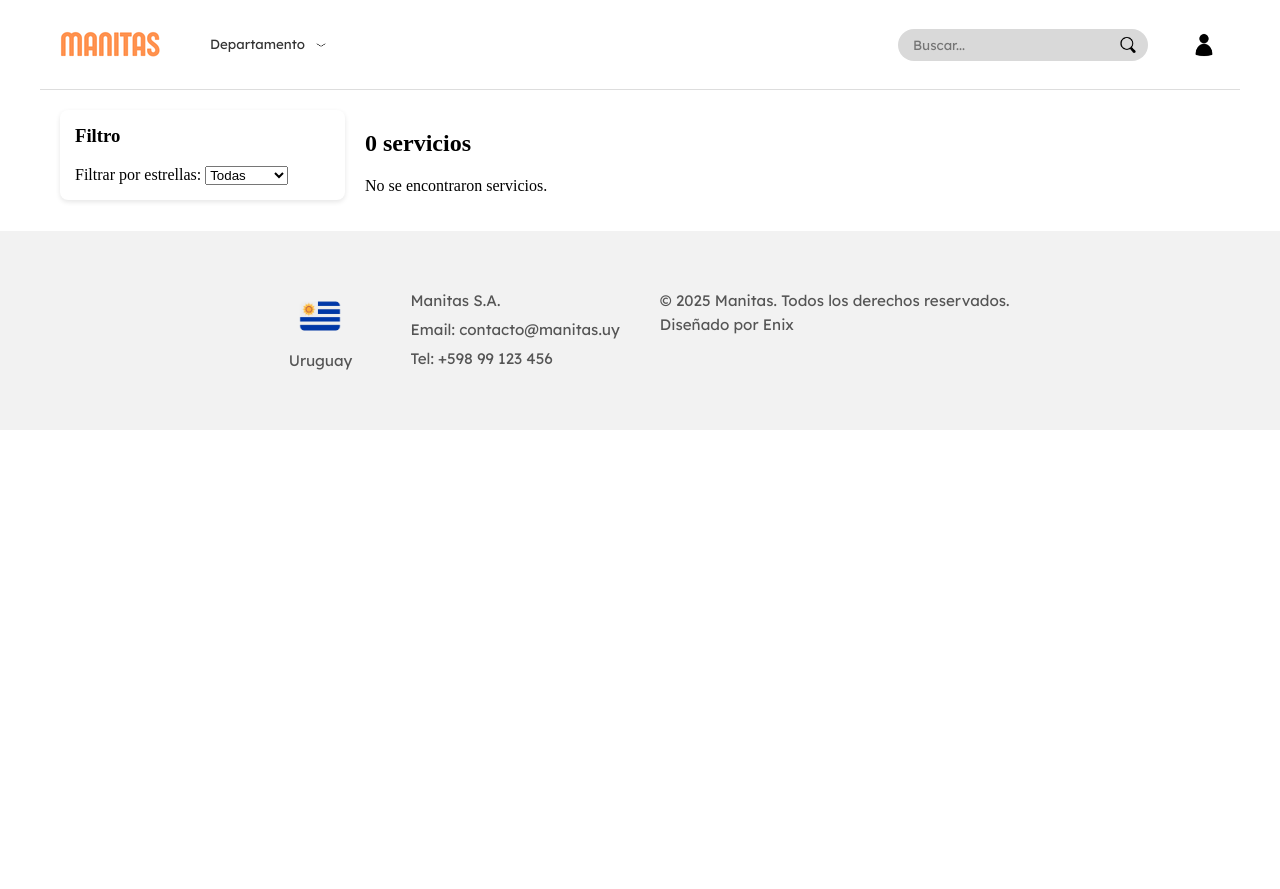
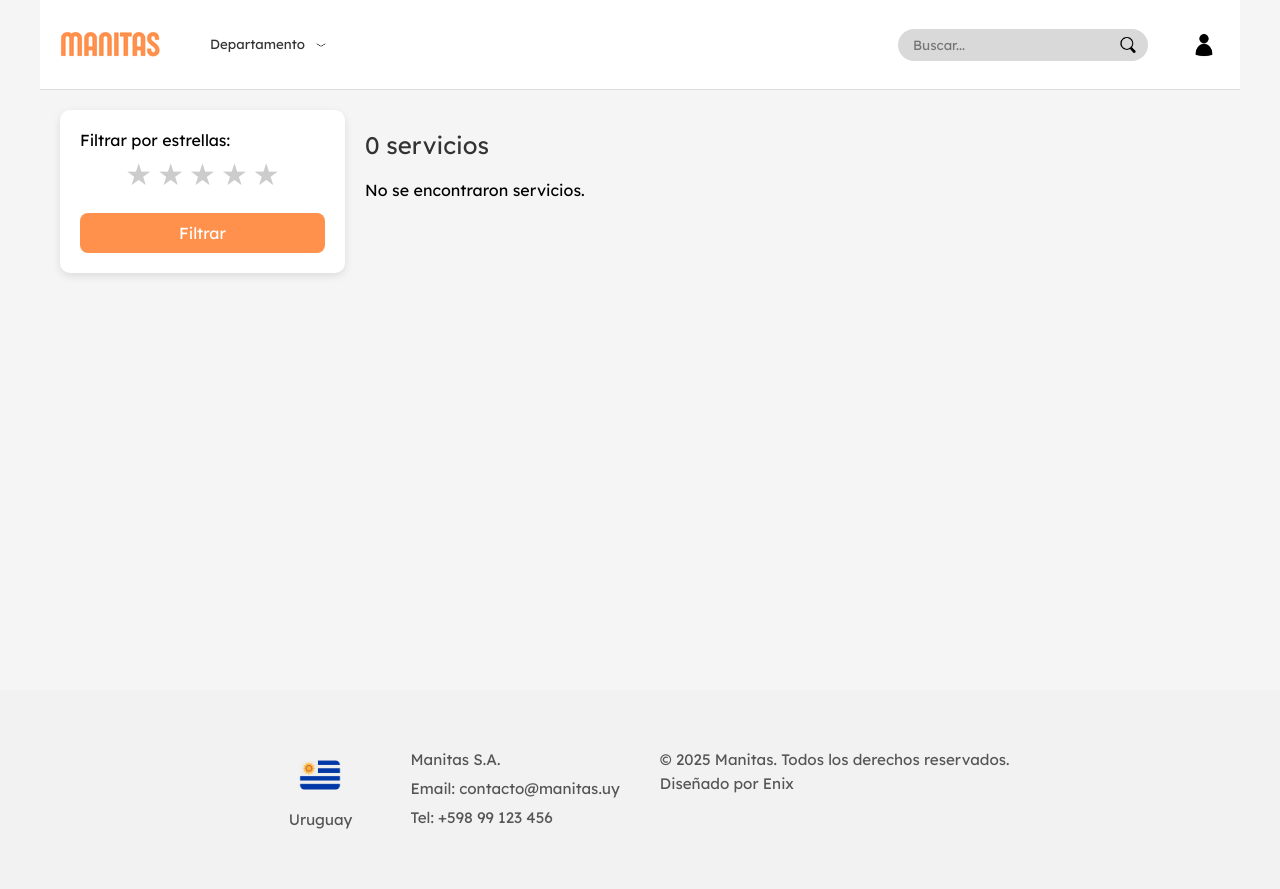
Before and after one commit to martu12345/Proyecto, a PHP site: page /apps/VIstas/paginas/busqueda.php in a window 1280 px wide. Before the commit the page ends 430 px from the top, so only its background shows below. Run offline with PHP 8.4, Linux system fonts and the light colour scheme.

```diff
--- a/apps/Controlador/ServicioControlador.php
+++ b/apps/Controlador/ServicioControlador.php
@@ -1,7 +1,6 @@
 <?php
 require_once($_SERVER['DOCUMENT_ROOT'] . '/Proyecto/apps/modelos/servicio.php');
 require_once($_SERVER['DOCUMENT_ROOT'] . '/Proyecto/apps/modelos/conexion.php');
-
 
 if ($_SERVER['REQUEST_METHOD'] === 'POST') {
 
@@ -43,3 +42,4 @@ if ($_SERVER['REQUEST_METHOD'] === 'POST') {
         echo json_encode(['success' => true, 'mensaje' => 'Servicio creado correctamente']);
     }
 }
+?>
--- a/apps/VIstas/layout/navbar.php
+++ b/apps/VIstas/layout/navbar.php
@@ -22,6 +22,18 @@
                     <option value="rocha">Rocha</option>
                     <option value="salto">Salto</option>
                     <option value="artigas">Artigas</option>
+                    <option value="cerro_largo">Cerro Largo</option>
+                    <option value="durazno">Durazno</option>
+                    <option value="flores">Flores</option>
+                    <option value="florida">Florida</option>
+                    <option value="lavalleja">Lavalleja</option>
+                    <option value="paysandu">Paysandú</option>
+                    <option value="rio_negro">Río Negro</option>
+                    <option value="rivera">Rivera</option>
+                    <option value="san_jose">San José</option>
+                    <option value="soriano">Soriano</option>
+                    <option value="tacuarembo">Tacuarembó</option>
+                    <option value="treinta_y_tres">Treinta y Tres</option>
                 </select>
             </form>
         </div>
@@ -37,18 +49,14 @@
             </form>
         </div>
 
-
-
-
         <div class="perfil">
             <div class="perfil-btn">
                 <img src="/Proyecto/public/imagen/icono/icono_avatar.png" alt="Mi perfil">
             </div>
             <div class="perfil-menu">
-                <a href=" /Proyecto/apps/Controlador/BuscarControlador.php">Iniciar sesión</a>
+                <a href="/Proyecto/apps/Controlador/BuscarControlador.php">Iniciar sesión</a>
                 <a href="/Proyecto/apps/vistas/autenticacion/registro.php">Registrarse</a>
             </div>
         </div>
-
     </div>
 </nav>
--- a/apps/VIstas/paginas/busqueda.php
+++ b/apps/VIstas/paginas/busqueda.php
@@ -29,18 +29,29 @@ unset($_SESSION['servicios']); // esto limpia la sesion despues de usarla
         <div class="contenedor-principal">
 
             <aside class="columna-izquierda">
-                <div class="filtro">
-                    <h3>Filtro</h3>
-                    <label for="estrellas">Filtrar por estrellas:</label>
-                    <select id="estrellas" name="estrellas">
-                        <option value="">Todas</option>
-                        <option value="5">5 estrellas</option>
-                        <option value="4">4 estrellas</option>
-                        <option value="3">3 estrellas</option>
-                        <option value="2">2 estrellas</option>
-                        <option value="1">1 estrella</option>
-                    </select>
-                </div>
+                <form action="/Proyecto/apps/controlador/BuscarControlador.php" method="POST" class="filtro">
+                    <div class="rating-container">
+                        <label>Filtrar por estrellas:</label>
+                        <div class="rating">
+                            <input type="radio" name="estrellas" id="estrella5" value="5">
+                            <label for="estrella5" title="5 estrellas">★</label>
+
+                            <input type="radio" name="estrellas" id="estrella4" value="4">
+                            <label for="estrella4" title="4 estrellas">★</label>
+
+                            <input type="radio" name="estrellas" id="estrella3" value="3">
+                            <label for="estrella3" title="3 estrellas">★</label>
+
+                            <input type="radio" name="estrellas" id="estrella2" value="2">
+                            <label for="estrella2" title="2 estrellas">★</label>
+
+                            <input type="radio" name="estrellas" id="estrella1" value="1">
+                            <label for="estrella1" title="1 estrella">★</label>
+                        </div>
+                    </div>
+
+                    <button type="submit" class="btn-filtrar">Filtrar</button>
+                </form>
             </aside>
 
             <section class="columna-derecha">
--- a/public/css/layout/navbar.css
+++ b/public/css/layout/navbar.css
@@ -31,6 +31,7 @@ body {
     display: block;
 }
 
+/* Departamentos */
 .departamentos select {
     padding: 6px 10px;
     padding-right: 30px;
@@ -93,7 +94,7 @@ body {
     height: 20px;
 }
 
-/* Perfil - Dropdown con hover y delay */
+/* Perfil */
 .perfil {
     position: relative;
 }
@@ -110,7 +111,6 @@ body {
     border-radius: 50%;
 }
 
-/* Menú oculto por defecto */
 .perfil-menu {
     opacity: 0;
     visibility: hidden;
--- a/public/css/paginas/busqueda.css
+++ b/public/css/paginas/busqueda.css
@@ -1,4 +1,9 @@
-
+body {
+    font-family: "Lexend", sans-serif;
+    background-color: #f5f5f5;
+    margin: 0;
+    padding: 0;
+}
 
 .contenedor-principal {
     display: flex;
@@ -7,6 +12,7 @@
     margin: 20px auto;
     padding: 0 20px;
     box-sizing: border-box;
+    min-height: 70vh;
 }
 
 .columna-izquierda {
@@ -15,10 +21,10 @@
 }
 
 .filtro {
-    background-color: #fff;
+    background-color: #ffffff;
     padding: 15px;
     border-radius: 8px;
-    box-shadow: 0 2px 5px rgba(0,0,0,0.1);
+    box-shadow: 0 2px 5px rgba(0, 0, 0, 0.1);
 }
 
 .filtro h3 {
@@ -31,16 +37,24 @@
 
 .titulo-resultados {
     margin-bottom: 20px;
+    color: #333;
+    font-weight: 500;
 }
 
 .servicio {
     display: flex;
     align-items: center;
-    background-color: #fff;
+    background-color: #ffffff;
     padding: 15px;
     border-radius: 8px;
     margin-bottom: 15px;
-    box-shadow: 0 2px 5px rgba(0,0,0,0.1);
+    box-shadow: 0 2px 5px rgba(0, 0, 0, 0.1);
+    transition: transform 0.2s;
+}
+
+.servicio:hover {
+    transform: translateY(-3px);
+    box-shadow: 0 4px 8px rgba(0, 0, 0, 0.15);
 }
 
 .servicio img {
@@ -52,5 +66,89 @@
 }
 
 .info-servicio {
-    flex:
+    flex: 1;
 }
+
+.filtro {
+    background-color: #fff;
+    padding: 20px;
+    border-radius: 10px;
+    box-shadow: 0 3px 8px rgba(0,0,0,0.1);
+    display: flex;
+    flex-direction: column;
+    gap: 20px;
+}
+
+.rating-container {
+    display: flex;
+    flex-direction: column;
+    gap: 5px;
+}
+
+.rating {
+    display: flex;
+    flex-direction: row-reverse; /* pintar de izquierda a derecha */
+    justify-content: center; /* centramos las estrellas */
+    gap: 5px;
+}
+
+
+.rating input {
+    display: none; /* ocultamos radio buttons */
+}
+
+.rating label {
+    font-size: 30px;
+    color: #ccc; /* estrellas grises */
+    cursor: pointer;
+    transition: color 0.2s;
+}
+
+/* Hover: pintar estrellas hasta el cursor */
+.rating label:hover,
+.rating label:hover ~ label {
+    color: gold;
+}
+
+/* Estrellas seleccionadas se quedan doradas */
+.rating input:checked ~ label {
+    color: gold;
+}
+
+/* Botón filtrar */
+.btn-filtrar {
+    background-color: #ff914d;
+    color: #fff;
+    font-family: 'Lexend', sans-serif; /* letra más coqueta */
+    font-size: 16px;
+    padding: 10px 15px;
+    border: none;
+    border-radius: 8px;
+    cursor: pointer;
+    transition: background-color 0.2s;
+}
+
+.btn-filtrar:hover {
+    background-color: #ff7a1a;
+}
+
+
+@media (max-width: 768px) {
+    .contenedor-principal {
+        flex-direction: column;
+    }
+
+    .columna-izquierda,
+    .columna-derecha {
+        min-width: 100%;
+    }
+
+    .servicio {
+        flex-direction: column;
+        align-items: flex-start;
+    }
+
+    .servicio img {
+        margin-bottom: 10px;
+    }
+}
```
Also changed, not shown: apps/Controlador/BuscarControlador.php (+21 -6 lines), apps/Modelos/Servicio.php (+16 -57 lines), public/css/layout/modal_servicio.css (+24 -0 lines), public/css/paginas/login.css (+5 -9 lines), public/css/paginas/registro.css (+7 -8 lines), public/imagen/servicios/1757375621_Captura de pantalla 2024-09-16 225841.png (added), public/imagen/servicios/1757375677_Captura de pantalla 2024-09-16 225841.png (added), public/imagen/servicios/1757375807_Captura de pantalla 2024-09-11 210437.png (added), public/imagen/servicios/1757375970_Captura de pantalla 2025-07-29 190549.png (added), public/imagen/servicios/1757376157_Captura de pantalla 2025-03-07 010157.png (added), public/imagen/servicios/1757376606_Captura de pantalla 2025-03-07 010157.png (added), public/imagen/servicios/1757376659_Captura de pantalla 2025-03-07 010157.png (added), public/imagen/servicios/1757376728_WIN_20250902_11_57_04_Pro.jpg (added), public/imagen/servicios/1757376794_WIN_20250902_11_57_04_Pro.jpg (added), 1 more files.
